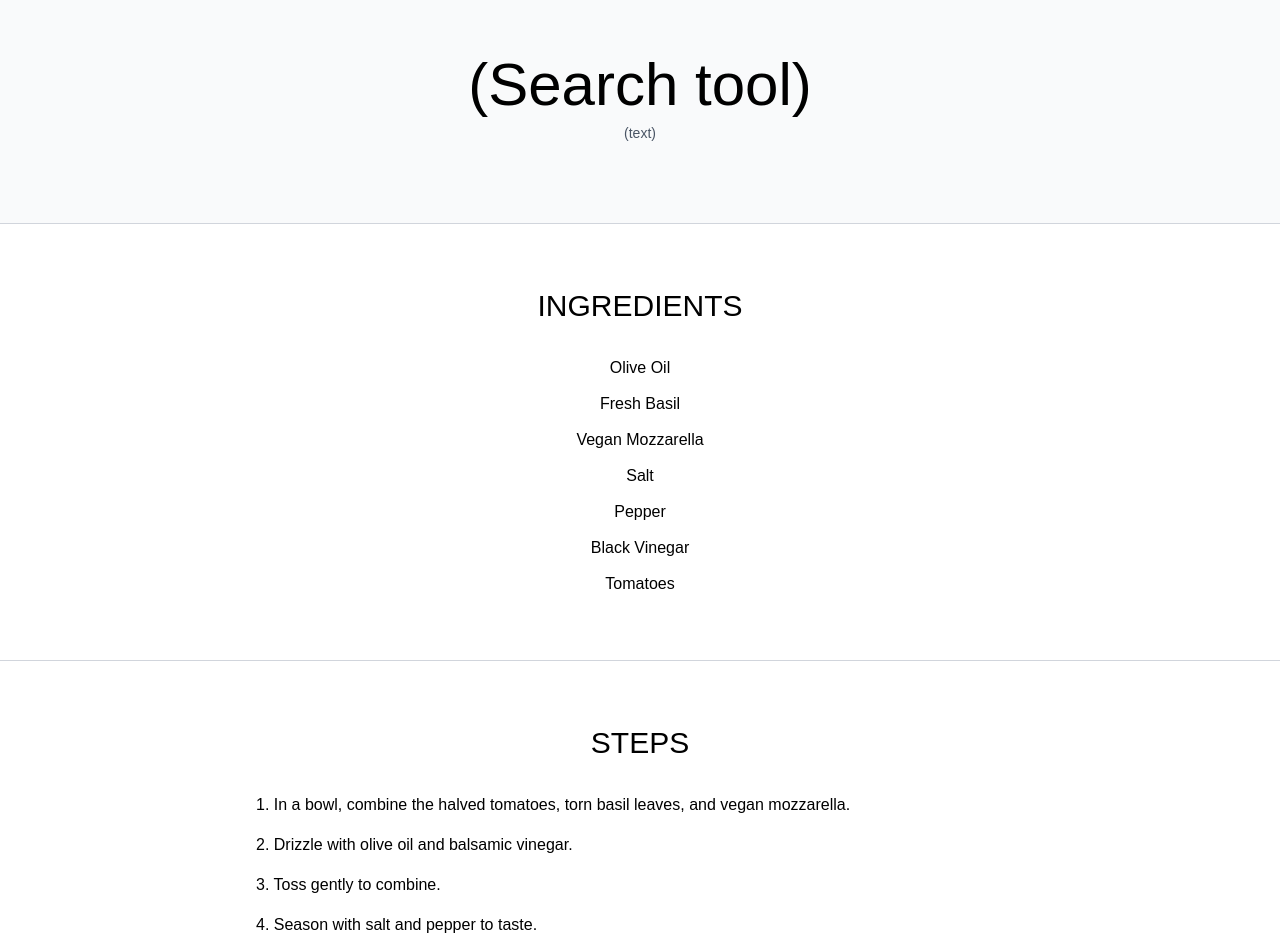
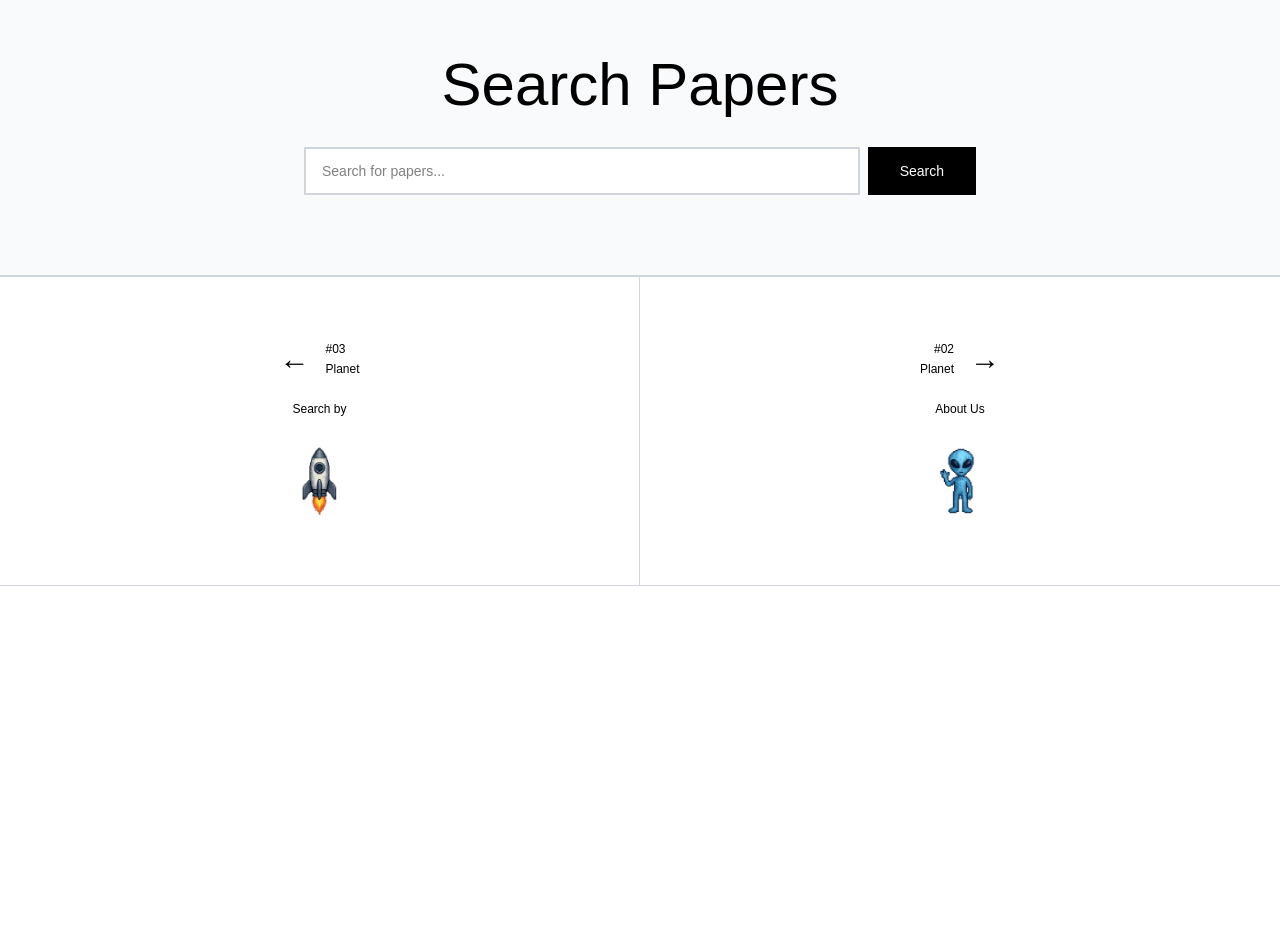
Before and after one commit to Star-keys/star-keys-fe, a Next.js app: page /planet/1 in a window 1280 px wide. Shown: the part 160-1112 px from the top of the page. After the commit the page ends 882 px from the top, so only its background shows below. Built offline with nearby package versions, Linux system fonts and the light colour scheme; a web font is replaced by a local one.

Commit message:
feature : 검색 리스트 및 논문 상세페이지 추가

```diff
--- a/src/app/layout.tsx
+++ b/src/app/layout.tsx
@@ -29,7 +29,9 @@ export default function RootLayout({
             <div className="flex-1 text-center px-2 md:px-4 truncate">
               Space Biology Library • NASA × Star Keys
             </div>
-            <Link href="#about" className="hover:underline whitespace-nowrap">About Us</Link>
+
+
+            <Link href="/planet/3" className="hover:underline whitespace-nowrap">About Us</Link>
           </nav>
         </header>
 
--- a/src/app/page.tsx
+++ b/src/app/page.tsx
@@ -89,33 +89,33 @@ export default function Home() {
               <div className="mb-4 md:mb-6 flex justify-center">
                 <Image src="/image 99.png" alt="UFO" width={80} height={80} className="w-16 h-16 md:w-20 md:h-20 object-contain" />
               </div>
-              <p className="text-xs mb-2 md:mb-3">Search by</p>
+              <p className="text-xs mb-2 md:mb-3">Search</p>
               <div className="text-xl md:text-2xl text-gray-400">↘</div>
             </Link>
 
             {/* Planet #02 */}
-            <Link href="/planet/2" className="p-8 md:p-10 lg:p-12 text-center bg-white hover:bg-gray-50 cursor-pointer block">
+            <div className="p-8 md:p-10 lg:p-12 text-center bg-white">
               <div className="mb-4">
                 <p className="text-xs mb-1">Planet</p>
                 <p className="text-base md:text-lg">#02</p>
               </div>
               <div className="mb-4 md:mb-6 flex justify-center">
-                <Image src="/image 98.png" alt="Alien" width={80} height={80} className="w-16 h-16 md:w-20 md:h-20 object-contain" />
+                <Image src="/image 100.png" alt="Rocket" width={80} height={80} className="w-16 h-16 md:w-20 md:h-20 object-contain" />
               </div>
-              <p className="text-xs mb-2 md:mb-3">Search by</p>
+              <p className="text-xs mb-2 md:mb-3">Explore</p>
               <div className="text-xl md:text-2xl text-gray-400">↘</div>
-            </Link>
+            </div>
 
             {/* Planet #03 */}
-            <Link href="/planet/3" className="p-8 md:p-10 lg:p-12 text-center bg-white hover:bg-gray-50 cursor-pointer block">
+            <Link href="/planet/2" className="p-8 md:p-10 lg:p-12 text-center bg-white hover:bg-gray-50 cursor-pointer block">
               <div className="mb-4">
                 <p className="text-xs mb-1">Planet</p>
                 <p className="text-base md:text-lg">#03</p>
               </div>
               <div className="mb-4 md:mb-6 flex justify-center">
-                <Image src="/image 100.png" alt="Rocket" width={80} height={80} className="w-16 h-16 md:w-20 md:h-20 object-contain" />
+                <Image src="/image 98.png" alt="Alien" width={80} height={80} className="w-16 h-16 md:w-20 md:h-20 object-contain" />
               </div>
-              <p className="text-xs mb-2 md:mb-3">Search by</p>
+              <p className="text-xs mb-2 md:mb-3">About Us</p>
               <div className="text-xl md:text-2xl text-gray-400">↘</div>
             </Link>
           </div>
@@ -125,10 +125,8 @@ export default function Home() {
       {/* About Us Section */}
       <section id="about" className="py-12 md:py-16 lg:py-20 px-4 md:px-6 lg:px-8">
         <div className="max-w-[1280px] mx-auto text-center">
-          <h2 className="text-3xl md:text-4xl mb-6 md:mb-8">About Us</h2>
           <div className="max-w-2xl mx-auto text-sm md:text-base text-gray-700">
-            <p>Space Biology Library is a collaborative project between NASA and Star Keys,
-            exploring the fascinating world of space biology and extraterrestrial research.</p>
+            <p>Star Keys ✕ NASA Space Apps Challenge 2025</p>
           </div>
         </div>
       </section>
--- a/src/app/planet/[id]/page.tsx
+++ b/src/app/planet/[id]/page.tsx
@@ -1,11 +1,41 @@
 'use client';
 
+import { useState } from 'react';
 import { useParams } from 'next/navigation';
 import Image from 'next/image';
+import Link from 'next/link';
+
+interface Paper {
+  _id?: { $oid: string };
+  id?: string | number;
+  title: string;
+  link?: string;
+  pmc_id?: string;
+  keywords?: string[];
+}
 
 export default function PlanetDetail() {
   const params = useParams();
   const planetId = params.id as string;
+  const [query, setQuery] = useState('');
+  const [papers, setPapers] = useState<Paper[]>([]);
+  const [loading, setLoading] = useState(false);
+
+  const handleSearch = async (e: React.FormEvent) => {
+    e.preventDefault();
+    if (!query.trim()) return;
+
+    setLoading(true);
+    try {
+      const response = await fetch(`/api/papers?q=${encodeURIComponent(query)}`);
+      const data = await response.json();
+      setPapers(data.papers || data.results || data || []);
+    } catch (error) {
+      console.error('Failed to fetch papers:', error);
+    } finally {
+      setLoading(false);
+    }
+  };
 
   // Planet #3 - About Us Page
   if (planetId === '3') {
@@ -21,13 +51,6 @@ export default function PlanetDetail() {
           />
         </section>
 
-        {/* RESOURCES Section */}
-        <section className="py-12 md:py-16 px-4 md:px-6 lg:px-8 border-b border-gray-300">
-          <div className="max-w-[1280px] mx-auto text-center">
-            <h2 className="text-3xl md:text-4xl mb-8">RESOURCES</h2>
-          </div>
-        </section>
-
         {/* Star Keys + Alien Section */}
         <section className="border-b border-gray-300">
           <div className="max-w-[1280px] mx-auto">
@@ -35,10 +58,16 @@ export default function PlanetDetail() {
               {/* Star Keys Text */}
               <div className="p-8 md:p-12 lg:p-16 flex flex-col justify-center">
                 <h3 className="text-2xl md:text-3xl mb-6">Star Keys</h3>
-                <div className="space-y-4 text-sm md:text-base">
-                  <p>Hi, I&apos;m Deon Overfelt. I used to be a card-carrying member of the &apos;Meat Lovers&apos; Club.&apos;</p>
-                  <p>Then, I wondered...what if I tried going vegan? For a year? So I did.</p>
-                  <p className="text-xs text-gray-600">(team intro)</p>
+                <div className="space-y-4 text-sm md:text-base leading-relaxed">
+                  <p>
+                    Hey, Earth friends! We&apos;re Star Keys — five cosmic explorers unlocking life&apos;s secrets.
+                  </p>
+                  <p>
+                    Our name comes from our mission: to find the hidden keys of life scattered across the stars. Each discovery is a key, opening another mystery of the universe.
+                  </p>
+                  <p>
+                    Our creation, the Space Biology Library, was built for the NASA Space Apps Challenge — a place where any curious Earthling can explore astrobiology and design their own space quests.
+                  </p>
                 </div>
               </div>
 
@@ -57,28 +86,28 @@ export default function PlanetDetail() {
         <section className="border-b border-gray-300">
           <div className="max-w-[1280px] mx-auto">
             <div className="grid grid-cols-1 md:grid-cols-3 divide-y md:divide-y-0 md:divide-x divide-gray-300">
-              <a href="#" className="p-6 md:p-8 text-center hover:bg-gray-50 transition text-sm md:text-base">
+              <a href="https://science.nasa.gov/biological-physical/data/" target="_blank" rel="noopener noreferrer" className="p-6 md:p-8 text-center hover:bg-gray-50 transition text-sm md:text-base underline">
                 NASA Open Science Data Repository
               </a>
-              <a href="#" className="p-6 md:p-8 text-center hover:bg-gray-50 transition text-sm md:text-base">
+              <a href="https://public.ksc.nasa.gov/nslsl/" target="_blank" rel="noopener noreferrer" className="p-6 md:p-8 text-center hover:bg-gray-50 transition text-sm md:text-base underline">
                 NASA Space Life Sciences Library
               </a>
-              <a href="#" className="p-6 md:p-8 text-center hover:bg-gray-50 transition text-sm md:text-base">
+              <a href="https://taskbook.nasaprs.com/tbp/welcome.cfm" target="_blank" rel="noopener noreferrer" className="p-6 md:p-8 text-center hover:bg-gray-50 transition text-sm md:text-base underline">
                 NASA Task Book
               </a>
             </div>
             <div className="border-t border-gray-300">
-              <a href="#" className="block p-6 md:p-8 text-center hover:bg-gray-50 transition text-sm md:text-base">
+              <a href="https://github.com/jgalazka/SB_publications/tree/main" target="_blank" rel="noopener noreferrer" className="block p-6 md:p-8 text-center hover:bg-gray-50 transition text-sm md:text-base underline">
                 Open-Access Space Biology Publications
               </a>
             </div>
           </div>
         </section>
 
-        {/* About Us Section */}
-        <section id="about" className="py-12 md:py-16 lg:py-20 px-4 md:px-6 lg:px-8">
+        {/* Footer */}
+        <section className="py-12 md:py-16 lg:py-20 px-4 md:px-6 lg:px-8">
           <div className="max-w-[1280px] mx-auto text-center">
-            <h2 className="text-3xl md:text-4xl mb-6 md:mb-8">About Us</h2>
+            <p className="text-sm md:text-base">Star Keys × NASA Space Apps Challenge 2025</p>
           </div>
         </section>
       </main>
@@ -96,41 +125,72 @@ export default function PlanetDetail() {
       {/* Search Tool Section */}
       <section className="border-b border-gray-300 bg-gray-50 py-12 md:py-16 lg:py-20 px-4 md:px-6 lg:px-8">
         <div className="max-w-[1280px] mx-auto text-center">
-          <h1 className="text-4xl md:text-5xl lg:text-6xl mb-2">(Search tool)</h1>
-          <p className="text-sm text-gray-600">(text)</p>
+          <h1 className="text-4xl md:text-5xl lg:text-6xl mb-8">Search Papers</h1>
+          {/* Search Form */}
+          <form onSubmit={handleSearch} className="max-w-2xl mx-auto">
+            <div className="flex flex-col sm:flex-row gap-2">
+              <input
+                type="text"
+                value={query}
+                onChange={(e) => setQuery(e.target.value)}
+                placeholder="Search for papers..."
+                className="flex-1 px-4 py-3 border-2 border-gray-300 bg-white text-sm focus:outline-none focus:border-blue-500"
+              />
+              <button
+                type="submit"
+                disabled={loading}
+                className="px-6 md:px-8 py-3 bg-black text-white text-sm hover:bg-gray-800 disabled:bg-gray-400 whitespace-nowrap"
+              >
+                {loading ? 'Searching...' : 'Search'}
+              </button>
+            </div>
+          </form>
         </div>
       </section>
 
-      {/* INGREDIENTS Section */}
-      <section className="py-12 md:py-16 px-4 md:px-6 lg:px-8 border-b border-gray-300">
-        <div className="max-w-3xl mx-auto text-center">
-          <h2 className="text-2xl md:text-3xl mb-8">INGREDIENTS</h2>
-          <div className="space-y-3 text-sm md:text-base">
-            <p>Olive Oil</p>
-            <p>Fresh Basil</p>
-            <p>Vegan Mozzarella</p>
-            <p>Salt</p>
-            <p>Pepper</p>
-            <p>Black Vinegar</p>
-            <p>Tomatoes</p>
+      {/* Search Results */}
+      {papers.length > 0 && (
+        <section className="py-12 md:py-16 px-4 md:px-6 lg:px-8 border-b border-gray-300">
+          <div className="max-w-4xl mx-auto">
+            <h2 className="text-2xl md:text-3xl mb-8 text-center">Search Results</h2>
+            <div className="space-y-6">
+              {papers.map((paper, index) => {
+                const paperId = paper._id?.$oid || paper.pmc_id || paper.id || index;
+                return (
+                  <Link
+                    key={paperId}
+                    href={`/planet/${planetId}/paper/${paperId}`}
+                    className="block p-6 border border-gray-300 hover:border-gray-400 hover:bg-gray-50 transition"
+                  >
+                    <h3 className="text-lg md:text-xl font-medium mb-3">{paper.title}</h3>
+
+                    {paper.keywords && paper.keywords.length > 0 && (
+                      <div className="mb-3 flex flex-wrap gap-2">
+                        {paper.keywords.map((keyword, i) => (
+                          <span key={i} className="px-2 py-1 bg-gray-100 text-xs border border-gray-300">
+                            {keyword}
+                          </span>
+                        ))}
+                      </div>
+                    )}
+
+                    <div className="flex flex-wrap gap-4 text-sm text-gray-600">
+                      {paper.pmc_id && (
+                        <span>PMC ID: {paper.pmc_id}</span>
+                      )}
+                      {paper.link && (
+                        <span className="underline">View Details →</span>
+                      )}
+                    </div>
+                  </Link>
+                );
+              })}
+            </div>
           </div>
-        </div>
-      </section>
+        </section>
+      )}
 
-      {/* STEPS Section */}
-      <section className="py-12 md:py-16 px-4 md:px-6 lg:px-8 border-b border-gray-300">
-        <div className="max-w-3xl mx-auto text-center">
-          <h2 className="text-2xl md:text-3xl mb-8">STEPS</h2>
-          <div className="space-y-4 text-sm md:text-base text-left">
-            <p>1. In a bowl, combine the halved tomatoes, torn basil leaves, and vegan mozzarella.</p>
-            <p>2. Drizzle with olive oil and balsamic vinegar.</p>
-            <p>3. Toss gently to combine.</p>
-            <p>4. Season with salt and pepper to taste.</p>
-          </div>
-        </div>
-      </section>
-
-      {/* Navigation to other Planets */}
+         {/* Navigation to other Planets */}
       <section className="border-t border-gray-300">
         <div className="max-w-[1280px] mx-auto">
           <div className="grid grid-cols-2 divide-x divide-gray-300 border-b border-gray-300">
@@ -168,7 +228,7 @@ export default function PlanetDetail() {
                 </div>
                 <span className="text-2xl md:text-3xl">→</span>
               </div>
-              <p className="text-xs">Search by</p>
+              <p className="text-xs">About Us</p>
               <Image
                 src={planetId === '1' ? '/image 98.png' : planetId === '2' ? '/image 100.png' : '/image 99.png'}
                 alt="Next Planet"
@@ -180,13 +240,6 @@ export default function PlanetDetail() {
           </div>
         </div>
       </section>
-
-      {/* About Us Section */}
-      <section id="about" className="py-12 md:py-16 lg:py-20 px-4 md:px-6 lg:px-8">
-        <div className="max-w-[1280px] mx-auto text-center">
-          <h2 className="text-3xl md:text-4xl mb-6 md:mb-8">About Us</h2>
-        </div>
-      </section>
     </main>
   );
 }
```
Also changed, not shown: src/app/planet/[id]/paper/[paperId]/page.tsx (added, +107 -0 lines).
